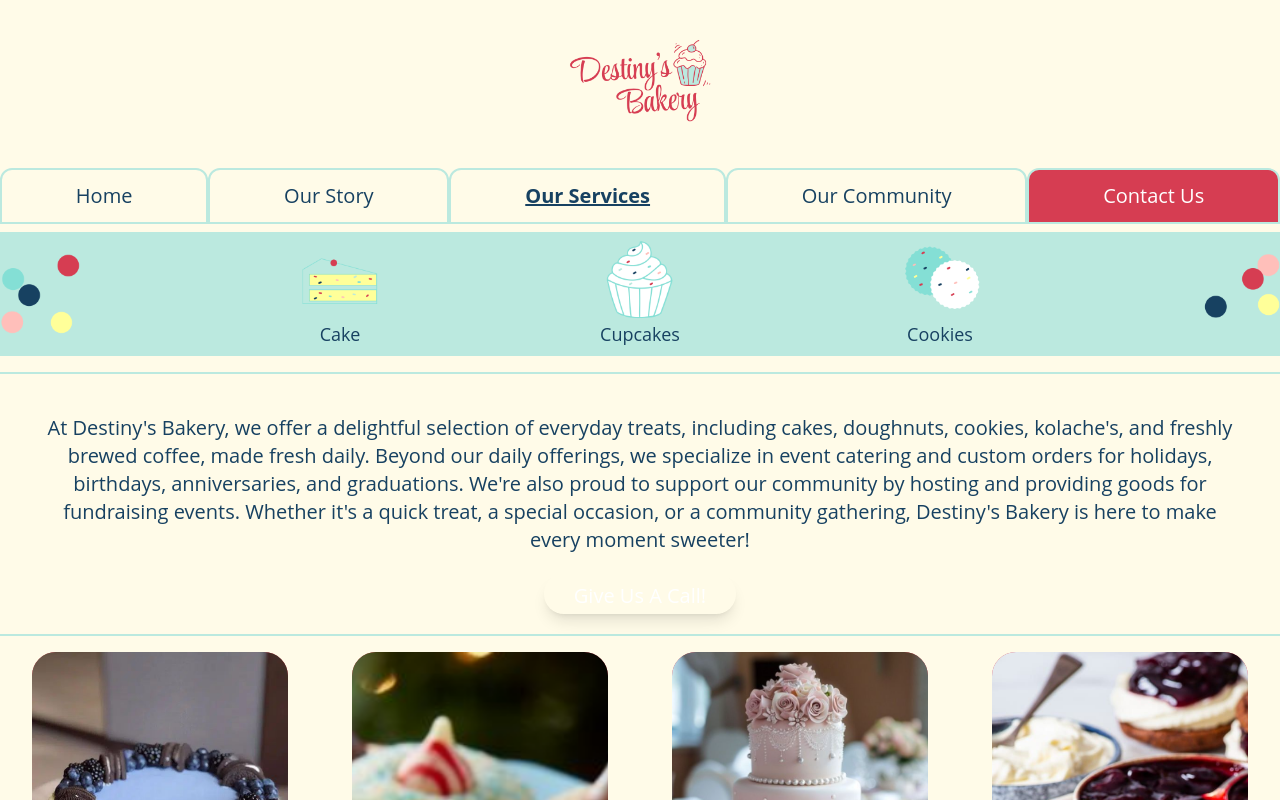
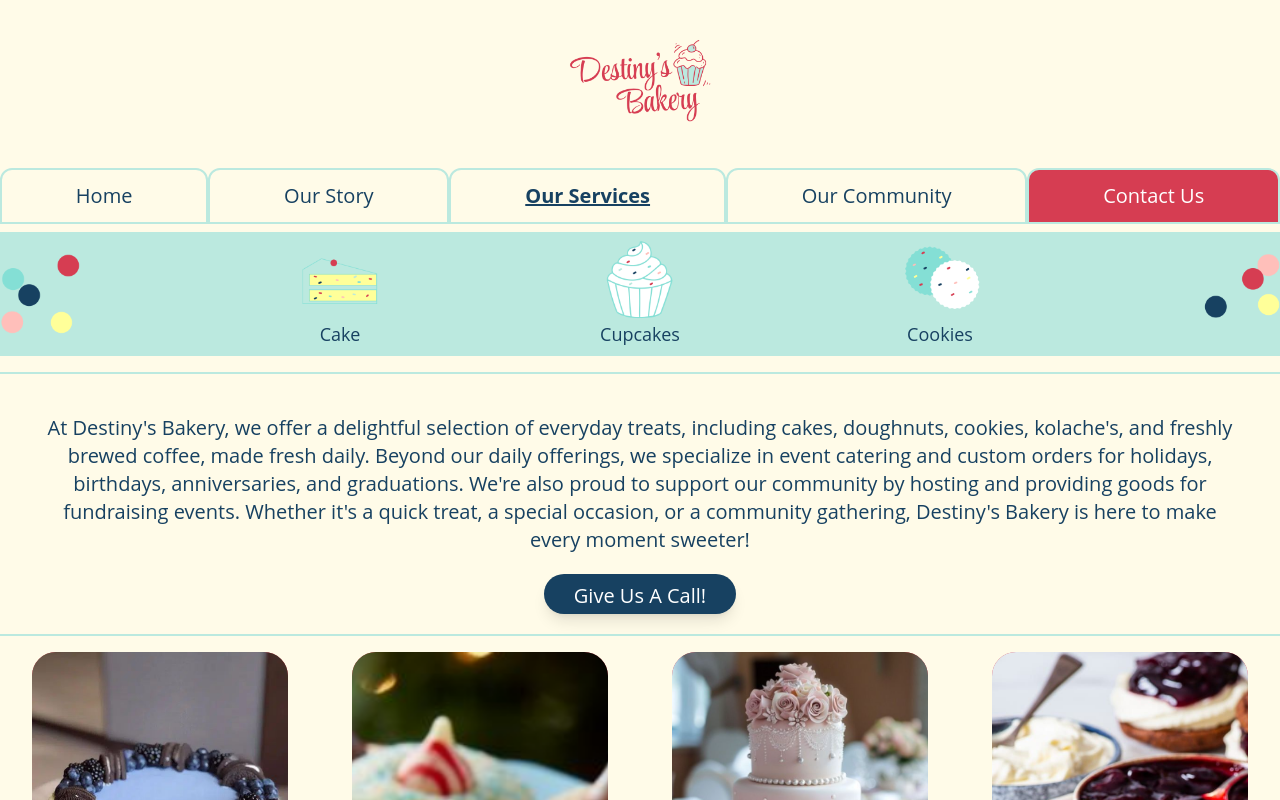
Before and after one commit to Shandea/destinys, a React (Create React App) app: page /services in a window 1280 px wide. Shown: the top 800 px of the page. Built offline with nearby package versions, Linux system fonts and the light colour scheme.

Commit message:
fixed button and blurb bugs

```diff
--- a/src/Views/Components/Blurb.jsx
+++ b/src/Views/Components/Blurb.jsx
@@ -1,7 +1,7 @@
 const Blurb = ({ text, textColor }) => {
   return (
     <>
-      <p className={`p-5 p text-center text-${textColor}`}>{text}</p>
+      <p className={`p-5 p text-center ${textColor}`}>{text}</p>
     </>
   );
 };
--- a/src/Views/Components/Button.jsx
+++ b/src/Views/Components/Button.jsx
@@ -2,10 +2,7 @@ import React from "react";
 
 const Button = ({ text, onClick, backgroundColor, textColor }) => {
   return (
-    <button
-      className={`bg-${backgroundColor} text-${textColor} btn`}
-      onClick={onClick}
-    >
+    <button className={`${backgroundColor} ${textColor} btn`} onClick={onClick}>
       {text}
     </button>
   );
--- a/src/Views/Pages/Home.jsx
+++ b/src/Views/Pages/Home.jsx
@@ -1,7 +1,12 @@
+import Button from "../Components/Button";
+import Blurb from "../Components/Blurb";
+
 const Home = () => {
   return (
     <>
       <h1>Home</h1>
+      <Blurb text="Welcome to our site!" textColor="text-primaryBlue" />
+      <Button text="Click Me" backgroundColor="bg-secondaryRed" textColor="text-primaryBlue" />
     </>
   );
 };
--- a/src/Views/Pages/Services.jsx
+++ b/src/Views/Pages/Services.jsx
@@ -10,11 +10,11 @@ const Services = () => {
       <div className="my-4">
         <ButtonCard
           blurbText={servicesBlurb}
-          blurbTextColor="primaryBlue"
+          blurbTextColor="text-primaryBlue"
           buttonText="Give Us A Call!"
           buttonOnClick={null}
-          buttonBgColor="primaryBlue"
-          buttonTextColor="white"
+          buttonBgColor="bg-primaryBlue"
+          buttonTextColor="text-white"
         />
       </div>
       <div className="xl:bg-accentAqua h-80 w-screen xl:flex xl:flex-col xl:justify-end xl:mt-40">
```
Also changed, not shown: Home.jsx (added, +11 -0 lines).
